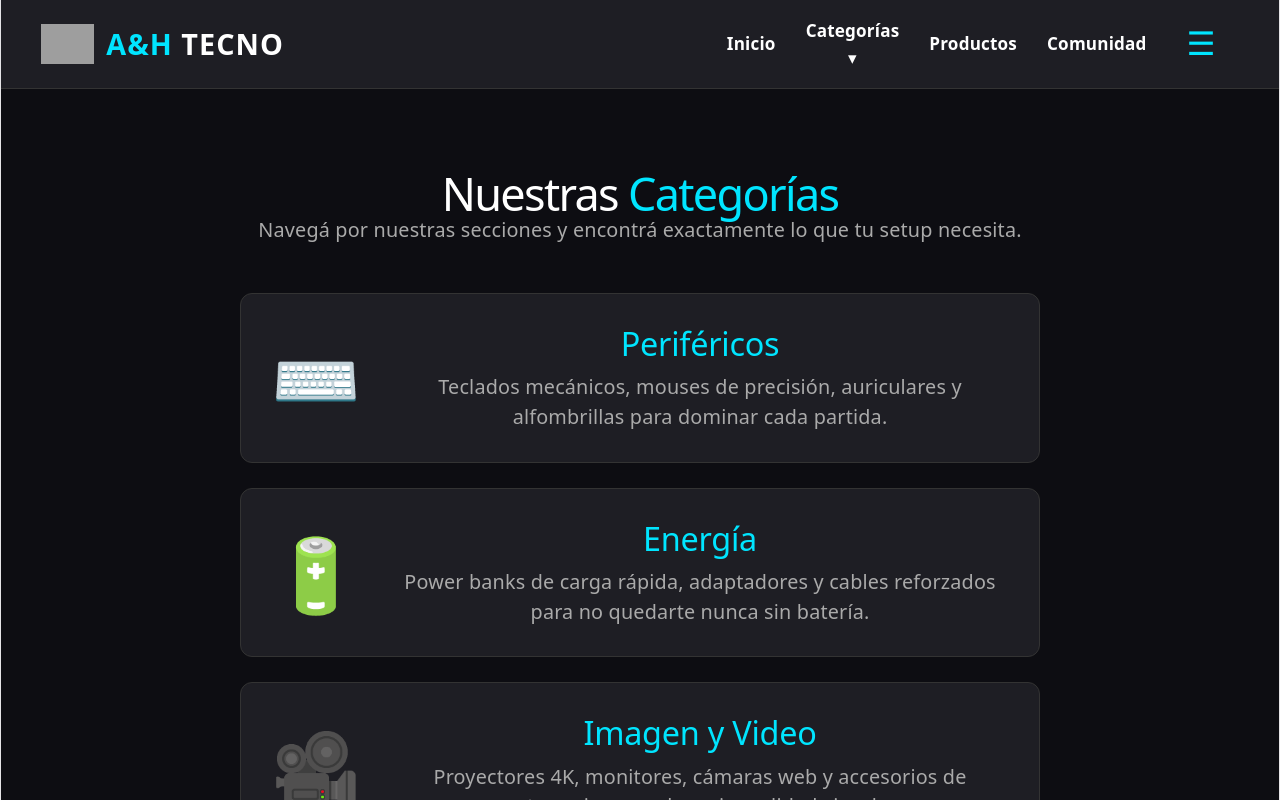
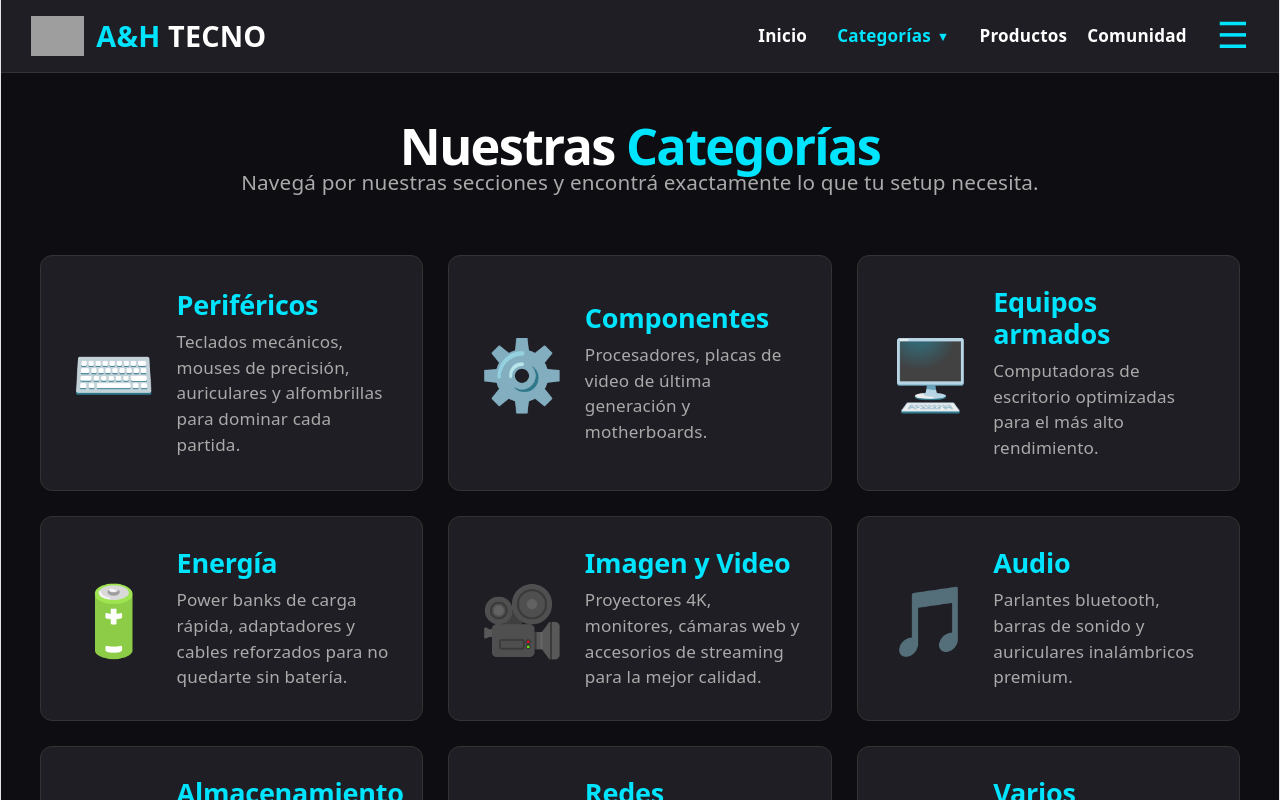
Before and after one commit to AHNegocios/ahtecno-web, a React (Vite) app: page /categorias in a window 1280 px wide. Shown: the top 800 px of the page. Built offline with nearby package versions, Linux system fonts and the light colour scheme; grey boxes are pictures that could not be loaded.

Commit message:
Barra desplegable - Seccion categorias - Panel Lateral - FALTA HACER FUNCIONAR LA PARTE VISUAL DE LOS BOTONES DE CAMBIO DE FONDO

```diff
--- a/src/App.jsx
+++ b/src/App.jsx
@@ -1,5 +1,5 @@
 // src/App.jsx
-import React, { useState } from 'react';
+import React, { useState, useEffect } from 'react';
 import { BrowserRouter, Routes, Route, NavLink, Link } from 'react-router-dom';
 import Vidriera from './Vidriera';
 import Inicio from './Inicio';
@@ -8,9 +8,10 @@ import OfertasSemana from './OfertasSemana';
 import Categorias from './Categorias';
 import './index.css';
 
+
 function App() {
-  // Estado para controlar el menú lateral de ajustes
   const [menuAjustesAbierto, setMenuAjustesAbierto] = useState(false);
+  const [tema, setTema] = useState('oscuro'); // <--- AGREGAMOS ESTE ESTADO
 
   const estiloPestaña = ({ isActive }) => ({
     color: isActive ? '#00e5ff' : '#ffffff',
@@ -22,87 +23,98 @@ function App() {
 
   return (
     <BrowserRouter>
-      <header className="navbar-superior">
+      <header className="navbar-superior" style={{ display: 'flex', justifyContent: 'space-between', alignItems: 'center', padding: '15px 30px', backgroundColor: 'var(--fondo-tarjeta)', borderBottom: '1px solid var(--borde-tarjeta)' }}>
         {/* LOGO OFICIAL */}
-        <Link to="/" className="logo-contenedor" style={{ display: 'flex', alignItems: 'center', gap: '12px', textDecoration: 'none' }}>
+        <Link to="/" style={{ display: 'flex', alignItems: 'center', gap: '12px', textDecoration: 'none' }}>
           <img src="/LogoAHTecno.png" alt="A&H Logo" style={{ height: '40px', objectFit: 'contain' }} />
-          <span className="logo-texto-cyan">A&H <span className="logo-texto-blanco">TECNO</span></span>
+          <span style={{ color: '#00e5ff', fontSize: '1.6rem', fontWeight: '900' }}>A&H <span style={{ color: 'var(--texto-principal)' }}>TECNO</span></span>
         </Link>
 
         {/* NAVEGACIÓN Y BOTÓN 3 RAYITAS */}
         <div style={{ display: 'flex', alignItems: 'center', gap: '30px' }}>
-          <nav className="nav-links">
-            <NavLink to="/" style={estiloPestaña} end>Inicio</NavLink>
+          <nav style={{ display: 'flex', alignItems: 'center', gap: '20px' }}>
+            <NavLink to="/" style={({ isActive }) => ({ color: isActive ? '#00e5ff' : 'var(--texto-principal)', textDecoration: 'none', fontWeight: '600', fontSize: '0.95rem' })} end>Inicio</NavLink>
 
-            <div className="dropdown">
-              <Link to="/categorias" style={{ textDecoration: 'none' }}>
-                <span className="dropdown-titulo">Categorías ▾</span>
-              </Link>
-              <div className="dropdown-content">
-                <Link to="/productos">Periféricos</Link>
-                <Link to="/productos">Componentes</Link>
-                <Link to="/productos">Energía</Link>
-                <Link to="/productos">Imagen y Video</Link>
-                <Link to="/productos">Audio</Link>
+            {/* MENÚ DESPLEGABLE */}
+            <div className="dropdown" style={{ position: 'relative', display: 'flex', alignItems: 'center' }}>
+              <NavLink to="/categorias" style={({ isActive }) => ({ color: isActive ? '#00e5ff' : 'var(--texto-principal)', textDecoration: 'none', fontWeight: '600', fontSize: '0.95rem', padding: '5px 10px', display: 'flex', alignItems: 'center', gap: '6px', transition: 'color 0.3s' })}>
+                Categorías <span style={{ fontSize: '0.7rem', color: 'inherit', marginTop: '2px' }}>▼</span>
+              </NavLink>
+
+              <div className="dropdown-content" style={{ position: 'absolute', top: '20px', left: 0, paddingTop: '15px', zIndex: 1000 }}>
+                <div style={{ backgroundColor: 'var(--fondo-tarjeta)', border: '1px solid var(--borde-tarjeta)', borderRadius: '8px', overflow: 'hidden', minWidth: '220px', boxShadow: '0 8px 24px rgba(0,0,0,0.8)' }}>
+                  <Link to="/categorias" style={{ fontWeight: 'bold', color: '#00e5ff', padding: '12px 20px', display: 'block', textDecoration: 'none', fontSize: '0.9rem' }}>Ver todas las secciones</Link>
+                  <div style={{ height: '1px', backgroundColor: 'var(--borde-tarjeta)' }}></div>
+                  <Link to="/productos" style={{ color: 'var(--texto-principal)', padding: '10px 20px', display: 'block', textDecoration: 'none', fontSize: '0.9rem' }}>Periféricos</Link>
+                  <Link to="/productos" style={{ color: 'var(--texto-principal)', padding: '10px 20px', display: 'block', textDecoration: 'none', fontSize: '0.9rem' }}>Componentes</Link>
+                  <Link to="/productos" style={{ color: 'var(--texto-principal)', padding: '10px 20px', display: 'block', textDecoration: 'none', fontSize: '0.9rem' }}>Equipos armados</Link>
+                  <Link to="/productos" style={{ color: 'var(--texto-principal)', padding: '10px 20px', display: 'block', textDecoration: 'none', fontSize: '0.9rem' }}>Energía</Link>
+                  <Link to="/productos" style={{ color: 'var(--texto-principal)', padding: '10px 20px', display: 'block', textDecoration: 'none', fontSize: '0.9rem' }}>Imagen y Video</Link>
+                  <Link to="/productos" style={{ color: 'var(--texto-principal)', padding: '10px 20px', display: 'block', textDecoration: 'none', fontSize: '0.9rem' }}>Audio</Link>
+                  <Link to="/productos" style={{ color: 'var(--texto-principal)', padding: '10px 20px', display: 'block', textDecoration: 'none', fontSize: '0.9rem' }}>Almacenamiento</Link>
+                  <Link to="/productos" style={{ color: 'var(--texto-principal)', padding: '10px 20px', display: 'block', textDecoration: 'none', fontSize: '0.9rem' }}>Redes</Link>
+                  <Link to="/productos" style={{ color: 'var(--texto-principal)', padding: '10px 20px', display: 'block', textDecoration: 'none', fontSize: '0.9rem' }}>Varios</Link>
+                </div>
               </div>
             </div>
 
-            <NavLink to="/productos" style={estiloPestaña}>Productos</NavLink>
-            <NavLink to="/comunidad" style={estiloPestaña}>Comunidad</NavLink>
+            <NavLink to="/productos" style={({ isActive }) => ({ color: isActive ? '#00e5ff' : 'var(--texto-principal)', textDecoration: 'none', fontWeight: '600', fontSize: '0.95rem' })}>Productos</NavLink>
+            <NavLink to="/comunidad" style={({ isActive }) => ({ color: isActive ? '#00e5ff' : 'var(--texto-principal)', textDecoration: 'none', fontWeight: '600', fontSize: '0.95rem' })}>Comunidad</NavLink>
           </nav>
 
-          {/* BOTÓN DE AJUSTES (3 RAYITAS) */}
-          <button
-            onClick={() => setMenuAjustesAbierto(true)}
-            style={{ background: 'transparent', border: 'none', color: '#00e5ff', fontSize: '1.8rem', cursor: 'pointer', display: 'flex', alignItems: 'center' }}
-          >
+          <button onClick={() => setMenuAjustesAbierto(true)} style={{ background: 'transparent', border: 'none', color: '#00e5ff', fontSize: '2rem', cursor: 'pointer', padding: '0', display: 'flex', alignItems: 'center' }}>
             ☰
           </button>
         </div>
       </header>
 
-      {/* PANEL LATERAL DE AJUSTES (Off-Canvas) */}
+      {/* MENÚ LATERAL DE AJUSTES */}
+{/* MENÚ LATERAL DE AJUSTES */}
       {menuAjustesAbierto && (
         <>
-          {/* Fondo oscuro que tapa todo */}
           <div
-            style={{ position: 'fixed', top: 0, left: 0, width: '100vw', height: '100vh', backgroundColor: 'rgba(0,0,0,0.7)', zIndex: 9998 }}
             onClick={() => setMenuAjustesAbierto(false)}
+            style={{ position: 'fixed', top: 0, left: 0, width: '100vw', height: '100vh', backgroundColor: 'rgba(0,0,0,0.85)', zIndex: 9998, backdropFilter: 'blur(3px)' }}
           ></div>
 
-          {/* Menú deslizable */}
-          <div className="menu-ajustes-lateral">
-            <div style={{ display: 'flex', justifyContent: 'space-between', alignItems: 'center', marginBottom: '30px' }}>
-              <h2 style={{ color: '#00e5ff', margin: 0, fontSize: '1.5rem' }}>Ajustes</h2>
-              <button onClick={() => setMenuAjustesAbierto(false)} style={{ background: 'transparent', border: 'none', color: '#fff', fontSize: '1.5rem', cursor: 'pointer' }}>✕</button>
+          <div style={{ position: 'fixed', top: 0, right: 0, width: '350px', height: '100vh', backgroundColor: 'var(--fondo-pagina)', borderLeft: '1px solid var(--borde-tarjeta)', zIndex: 9999, padding: '30px', display: 'flex', flexDirection: 'column', gap: '25px', boxShadow: '-10px 0 30px rgba(0,0,0,0.8)', transition: 'background-color 0.3s ease' }}>
+
+            <div style={{ display: 'flex', justifyContent: 'space-between', alignItems: 'center', marginBottom: '10px' }}>
+              <h2 style={{ color: 'var(--texto-principal)', margin: 0, fontSize: '1.6rem', fontWeight: '900', transition: 'color 0.3s ease' }}>Configuración</h2>
+              <button onClick={() => setMenuAjustesAbierto(false)} style={{ background: 'var(--fondo-tarjeta)', border: '1px solid var(--borde-tarjeta)', color: 'var(--texto-principal)', fontSize: '1.2rem', cursor: 'pointer', width: '35px', height: '35px', borderRadius: '50%', display: 'flex', justifyContent: 'center', alignItems: 'center', transition: 'all 0.2s' }}>✕</button>
             </div>
 
-            {/* OPCIÓN 1: TEMA */}
-            <div className="ajuste-item">
-              <span style={{ color: '#fff', fontWeight: 'bold' }}>🎨 Tema Visual</span>
-              <select style={{ background: '#1e1e24', color: '#00e5ff', border: '1px solid #333', padding: '8px', borderRadius: '6px' }}>
-                <option value="oscuro">Oscuro (Neón)</option>
-                <option value="claro">Claro (Celeste)</option>
+            <div style={{ display: 'flex', justifyContent: 'space-between', alignItems: 'center', backgroundColor: 'var(--fondo-tarjeta)', padding: '15px 20px', borderRadius: '10px', border: '1px solid var(--borde-tarjeta)', transition: 'all 0.3s ease' }}>
+              <span style={{ color: 'var(--texto-principal)', fontWeight: 'bold', fontSize: '0.95rem', display: 'flex', alignItems: 'center', gap: '8px', transition: 'color 0.3s ease' }}>🎨 Tema visual</span>
+              <select
+                value={tema}
+                onChange={(e) => setTema(e.target.value)}
+                style={{ backgroundColor: 'var(--fondo-pagina)', color: '#00e5ff', border: '1px solid var(--borde-tarjeta)', padding: '8px 12px', borderRadius: '6px', fontWeight: 'bold', outline: 'none', cursor: 'pointer', transition: 'all 0.3s ease' }}
+              >
+                <option value="oscuro">Modo Oscuro</option>
+                <option value="claro">Modo Claro</option>
               </select>
             </div>
 
-            {/* OPCIÓN 2: MONEDA */}
-            <div className="ajuste-item">
-              <span style={{ color: '#fff', fontWeight: 'bold' }}>💵 Moneda</span>
-              <select style={{ background: '#1e1e24', color: '#00e5ff', border: '1px solid #333', padding: '8px', borderRadius: '6px' }}>
+            <div style={{ display: 'flex', justifyContent: 'space-between', alignItems: 'center', backgroundColor: 'var(--fondo-tarjeta)', padding: '15px 20px', borderRadius: '10px', border: '1px solid var(--borde-tarjeta)', transition: 'all 0.3s ease' }}>
+              <span style={{ color: 'var(--texto-principal)', fontWeight: 'bold', fontSize: '0.95rem', display: 'flex', alignItems: 'center', gap: '8px', transition: 'color 0.3s ease' }}>💵 Moneda base</span>
+              <select style={{ backgroundColor: 'var(--fondo-pagina)', color: '#00e5ff', border: '1px solid var(--borde-tarjeta)', padding: '8px 12px', borderRadius: '6px', fontWeight: 'bold', outline: 'none', cursor: 'pointer', transition: 'all 0.3s ease' }}>
                 <option value="ars">Pesos (ARS)</option>
                 <option value="usd">Dólares (USD)</option>
               </select>
             </div>
 
-            {/* OPCIÓN 3: LEGALES */}
-            <div className="ajuste-item" style={{ marginTop: 'auto', borderTop: '1px solid #333', paddingTop: '20px' }}>
-              <Link to="/comunidad" onClick={() => setMenuAjustesAbierto(false)} style={{ color: '#aaa', textDecoration: 'none', fontSize: '0.9rem' }}>Avisos Legales y Privacidad ➜</Link>
+            <div style={{ marginTop: 'auto', borderTop: '1px solid var(--borde-tarjeta)', paddingTop: '20px', transition: 'border-color 0.3s ease' }}>
+              <Link to="/comunidad" onClick={() => setMenuAjustesAbierto(false)} style={{ color: 'var(--texto-secundario)', textDecoration: 'none', fontSize: '0.9rem', display: 'flex', justifyContent: 'space-between', alignItems: 'center', padding: '10px 0', transition: 'color 0.3s ease' }}>
+                <span>Avisos Legales y Privacidad</span>
+                <span style={{ color: '#00e5ff' }}>➜</span>
+              </Link>
             </div>
           </div>
         </>
       )}
 
+      {/* RUTAS */}
       <Routes>
         <Route path="/" element={<Vidriera />} />
         <Route path="/productos" element={<Inicio />} />
--- a/src/Categorias.jsx
+++ b/src/Categorias.jsx
@@ -3,57 +3,45 @@ import React from 'react';
 import { Link } from 'react-router-dom';
 
 function Categorias() {
-  // Estilo reutilizable para los bloques
-  const estiloBloque = {
-    display: 'flex',
-    alignItems: 'center',
-    backgroundColor: '#1e1e24',
-    border: '1px solid #333',
-    borderRadius: '12px',
-    padding: '30px',
-    textDecoration: 'none',
-    transition: 'all 0.3s',
-    cursor: 'pointer'
-  };
+  const listaCategorias = [
+    { icon: '⌨️', title: 'Periféricos', desc: 'Teclados mecánicos, mouses de precisión, auriculares y alfombrillas para dominar cada partida.' },
+    { icon: '⚙️', title: 'Componentes', desc: 'Procesadores, placas de video de última generación y motherboards.' },
+    { icon: '🖥️', title: 'Equipos armados', desc: 'Computadoras de escritorio optimizadas para el más alto rendimiento.' },
+    { icon: '🔋', title: 'Energía', desc: 'Power banks de carga rápida, adaptadores y cables reforzados para no quedarte sin batería.' },
+    { icon: '🎥', title: 'Imagen y Video', desc: 'Proyectores 4K, monitores, cámaras web y accesorios de streaming para la mejor calidad.' },
+    { icon: '🎵', title: 'Audio', desc: 'Parlantes bluetooth, barras de sonido y auriculares inalámbricos premium.' },
+    { icon: '💾', title: 'Almacenamiento', desc: 'Discos sólidos SSD NVMe ultrarrápidos y unidades externas de gran capacidad.' },
+    { icon: '🌐', title: 'Redes', desc: 'Routers de alta potencia, extensores de señal y placas de red de baja latencia.' },
+    { icon: '📦', title: 'Varios', desc: 'Gadgets seleccionados y herramientas esenciales para terminar de armar tu setup.' }
+  ];
 
   return (
-    <div style={{ padding: '60px 20px', minHeight: '100vh', backgroundColor: '#0d0d12' }}>
-      <h1 style={{ color: '#ffffff', textAlign: 'center', fontSize: '2.5rem', marginBottom: '10px' }}>
+    <div style={{ padding: '60px 20px', minHeight: '100vh', backgroundColor: 'var(--fondo-pagina)', transition: 'background-color 0.3s ease' }}>
+      <h1 style={{ color: 'var(--texto-principal)', textAlign: 'center', fontSize: '2.8rem', margin: '0 0 10px 0', fontWeight: '900', transition: 'color 0.3s ease' }}>
         Nuestras <span style={{ color: '#00e5ff' }}>Categorías</span>
       </h1>
-      <p style={{ color: '#aaaaaa', textAlign: 'center', marginBottom: '50px', fontSize: '1.1rem' }}>
+      <p style={{ color: 'var(--texto-secundario)', textAlign: 'center', marginBottom: '60px', fontSize: '1.15rem', transition: 'color 0.3s ease' }}>
         Navegá por nuestras secciones y encontrá exactamente lo que tu setup necesita.
       </p>
 
-      <div style={{ display: 'flex', flexDirection: 'column', gap: '25px', maxWidth: '800px', margin: '0 auto' }}>
-
-        {/* BLOQUE 1 */}
-        <Link to="/productos" style={estiloBloque} className="bloque-categoria">
-          <div style={{ fontSize: '4rem', marginRight: '30px' }}>⌨️</div>
-          <div>
-            <h2 style={{ color: '#00e5ff', margin: '0 0 10px 0', fontSize: '1.8rem' }}>Periféricos</h2>
-            <p style={{ color: '#aaaaaa', margin: 0, fontSize: '1.1rem', lineHeight: '1.5' }}>Teclados mecánicos, mouses de precisión, auriculares y alfombrillas para dominar cada partida.</p>
-          </div>
-        </Link>
-
-        {/* BLOQUE 2 */}
-        <Link to="/productos" style={estiloBloque} className="bloque-categoria">
-          <div style={{ fontSize: '4rem', marginRight: '30px' }}>🔋</div>
-          <div>
-            <h2 style={{ color: '#00e5ff', margin: '0 0 10px 0', fontSize: '1.8rem' }}>Energía</h2>
-            <p style={{ color: '#aaaaaa', margin: 0, fontSize: '1.1rem', lineHeight: '1.5' }}>Power banks de carga rápida, adaptadores y cables reforzados para no quedarte nunca sin batería.</p>
-          </div>
-        </Link>
-
-        {/* BLOQUE 3 */}
-        <Link to="/productos" style={estiloBloque} className="bloque-categoria">
-          <div style={{ fontSize: '4rem', marginRight: '30px' }}>🎥</div>
-          <div>
-            <h2 style={{ color: '#00e5ff', margin: '0 0 10px 0', fontSize: '1.8rem' }}>Imagen y Video</h2>
-            <p style={{ color: '#aaaaaa', margin: 0, fontSize: '1.1rem', lineHeight: '1.5' }}>Proyectores 4K, monitores, cámaras web y accesorios de streaming para la mejor calidad visual.</p>
-          </div>
-        </Link>
-
+      <div style={{
+        display: 'grid',
+        gridTemplateColumns: 'repeat(auto-fit, minmax(320px, 1fr))',
+        gap: '25px',
+        maxWidth: '1200px',
+        margin: '0 auto'
+      }}>
+        {listaCategorias.map((cat, i) => (
+          <Link to="/productos" key={i} style={{ display: 'flex', alignItems: 'center', backgroundColor: 'var(--fondo-tarjeta)', border: '1px solid var(--borde-tarjeta)', borderRadius: '12px', padding: '30px', textDecoration: 'none', transition: 'all 0.3s ease', minHeight: '140px' }}>
+            <div style={{ fontSize: '3.8rem', marginRight: '20px', flexShrink: 0 }}>
+              {cat.icon}
+            </div>
+            <div style={{ textAlign: 'left' }}>
+              <h2 style={{ color: '#00e5ff', margin: '0 0 8px 0', fontSize: '1.5rem', fontWeight: 'bold' }}>{cat.title}</h2>
+              <p style={{ color: 'var(--texto-secundario)', margin: 0, fontSize: '0.95rem', lineHeight: '1.5', transition: 'color 0.3s ease' }}>{cat.desc}</p>
+            </div>
+          </Link>
+        ))}
       </div>
     </div>
   );
--- a/src/Inicio.jsx
+++ b/src/Inicio.jsx
@@ -127,7 +127,7 @@ function Inicio() {
             className="grilla-productos"
             style={{
               display: 'grid',
-              gridTemplateColumns: vista === 'lista' ? '1fr' : 'repeat(auto-fit, minmax(240px, 250px))',
+              gridTemplateColumns: vista === 'lista' ? 'minmax(auto, 950px)' : 'repeat(auto-fit, minmax(240px, 250px))',
               gap: '25px',
               width: '100%',
               justifyContent: 'center',
--- a/src/index.css
+++ b/src/index.css
@@ -1,3 +1,30 @@
+/* ==========================================================================
+   1. VARIABLES GLOBALES (ESTO VA ARRIBA DE TODO, SUELTO)
+   ========================================================================== */
+:root, body.tema-oscuro {
+  --fondo-pagina: #0d0d12;
+  --fondo-tarjeta: #1e1e24;
+  --borde-tarjeta: #333333;
+  --texto-principal: #ffffff;
+  --texto-secundario: #aaaaaa;
+}
+
+body.tema-claro {
+  --fondo-pagina: #eef2f9;
+  --fondo-tarjeta: #ffffff;
+  --borde-tarjeta: #cce0ff;
+  --texto-principal: #111111;
+  --texto-secundario: #555555;
+}
+
+/* ==========================================================================
+   2. ESTILOS DE TUS COMPONENTES (DE ACÁ PARA ABAJO VA EL RESTO DE TU CSS)
+   ========================================================================== */
+.bloque-categoria {
+  transition: transform 0.2s ease, borderColor 0.2s ease;
+}
+
+/* Si tenés más clases de CSS abajo (.navbar, .tarjetas, etc.), las dejás ahí */
 /* ==========================================================================
    RESET ABSOLUTO Y LIMPIEZA DE VITE
    ========================================================================== */
```
